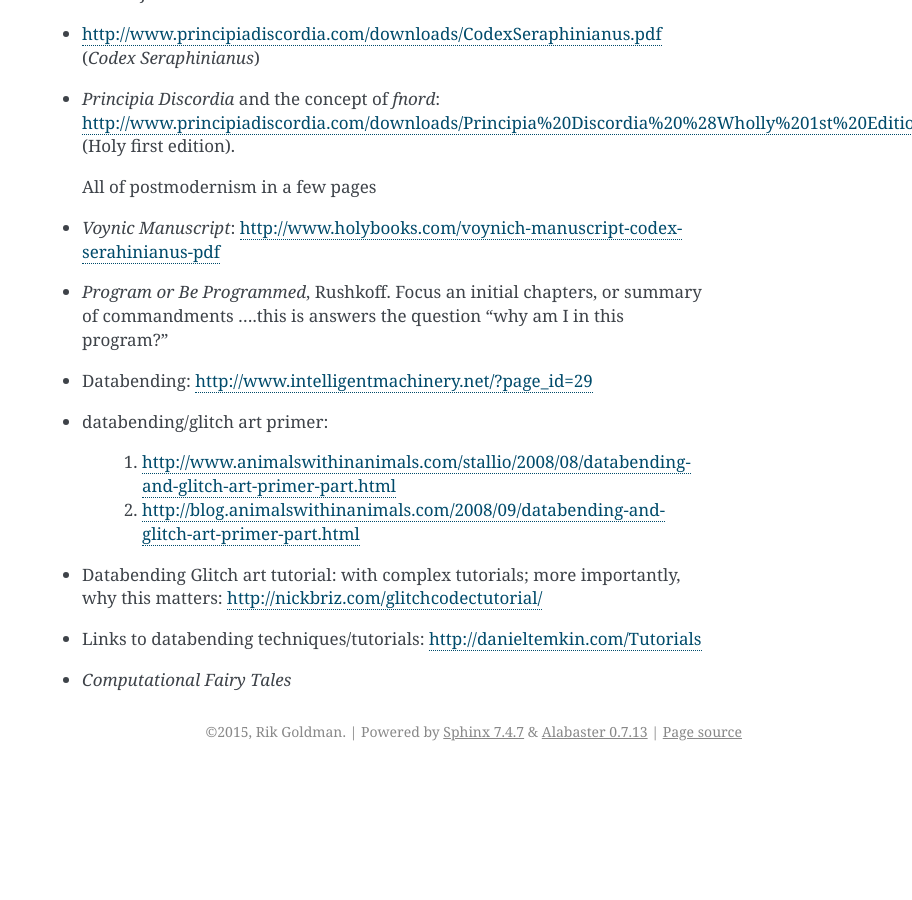
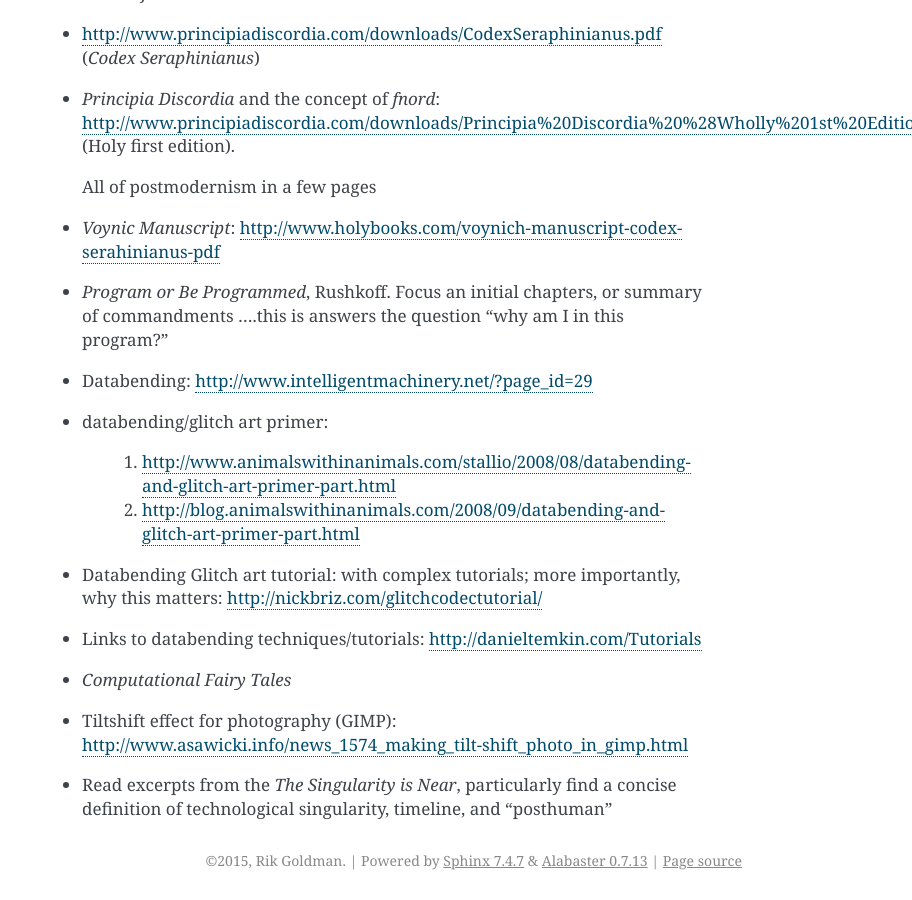
Before and after one commit to ghoulmann/arts-session-2015, a Sphinx documentation site: the page built from source/session-leader.rst, in a window 1280 px wide and 900 px high, scrolled down 1125 px. Shown: the whole window, without its empty margins (368-1280 px from the left). Built offline with Sphinx 7.4.7, drawn with Linux system fonts in a browser that asks for light colours; before the commit the page ends 1896 px from its top, so only the background shows below that.

Commit message:
add singularity bits

```diff
--- a/source/index.rst
+++ b/source/index.rst
@@ -13,8 +13,9 @@
 
    summary
    topics
+   activities
    session-leader
-   activities
+
 
 
 
--- a/source/session-leader.rst
+++ b/source/session-leader.rst
@@ -63,3 +63,7 @@
 * Links to databending techniques/tutorials: http://danieltemkin.com/Tutorials
 
 * *Computational Fairy Tales*
+
+* Tiltshift effect for photography (GIMP): http://www.asawicki.info/news_1574_making_tilt-shift_photo_in_gimp.html
+
+* Read excerpts from the *The Singularity is Near*, particularly find a concise definition of technological singularity, timeline, and "posthuman"
```
